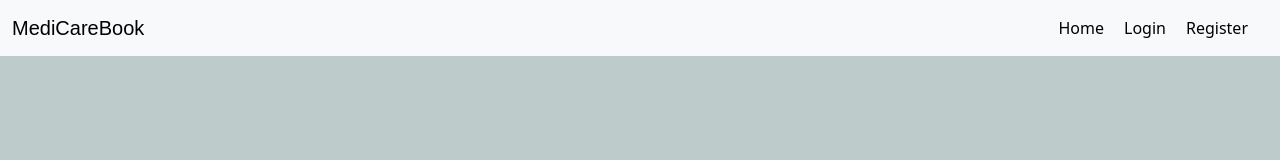
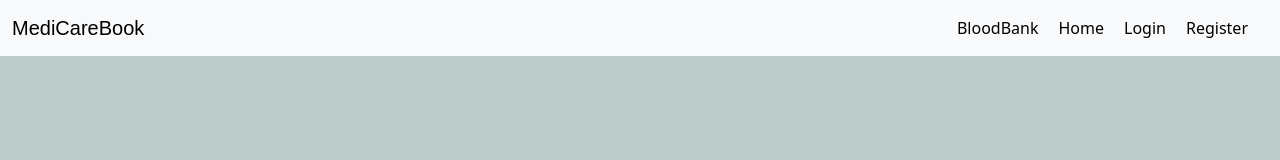
Before and after one commit to himanshukr01/Doctor-Appointment-System, a React (Create React App) app in the folder client/: page / in a window 1280 px wide. Shown: the top 160 px of the page. Built offline with nearby package versions, Linux system fonts and the light colour scheme.

Commit message:
first commit

```diff
--- a/client/src/components/common/Home.jsx
+++ b/client/src/components/common/Home.jsx
@@ -23,6 +23,7 @@
             >
             </Nav>
             <Nav>
+              <Link to={'/bloodBank'}>BloodBank</Link>
               <Link to={'/'}>Home</Link>
               <Link to={'/login'}>Login</Link>
               <Link to={'/register'}>Register</Link>
--- a/client/src/components/common/Login.jsx
+++ b/client/src/components/common/Login.jsx
@@ -79,6 +79,7 @@
             >
             </Nav>
             <Nav>
+              <Link to={'/bloodbank'}>Bloodbank</Link>
               <Link to={'/'}>Home</Link>
               <Link to={'/login'}>Login</Link>
               <Link to={'/register'}>Register</Link>
--- a/client/src/components/common/Register.jsx
+++ b/client/src/components/common/Register.jsx
@@ -63,6 +63,7 @@
             >
             </Nav>
             <Nav>
+              <Link to={'/bloodbank'}>Bloodbank</Link>
               <Link to={'/'}>Home</Link>
               <Link to={'/login'}>Login</Link>
               <Link to={'/register'}>Register</Link>
```
Also changed, not shown: client/src/components/common/BloodBank.jsx (added, +9 -0 lines).
